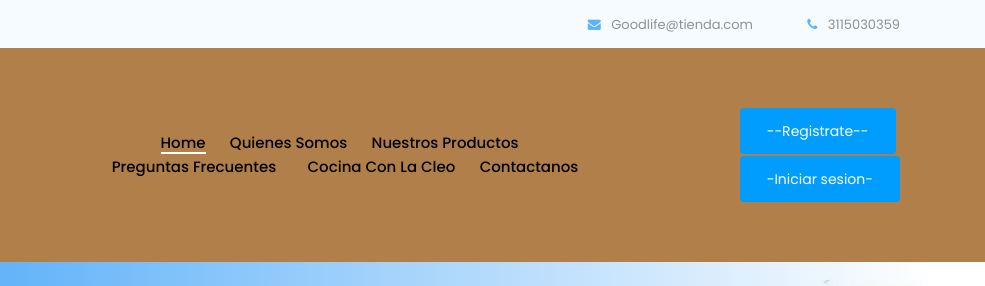
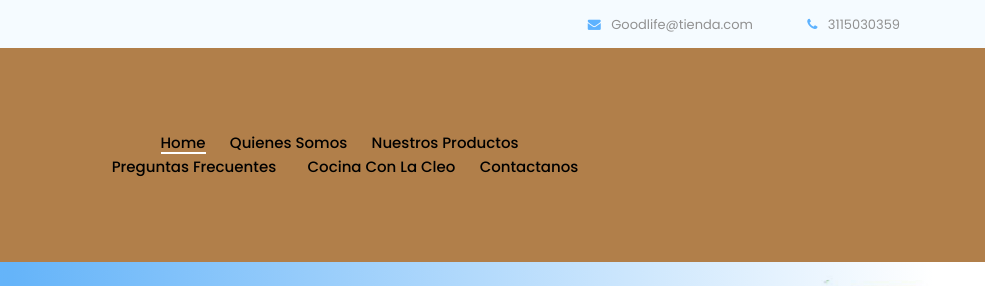
Before and after one commit to ZANTIOK/proyecto, a plain HTML site: page Department.html in a window 1280 px wide. Shown: the top 286 px of the page, 295-1280 px from the left. Drawn offline with Linux system fonts and the light colour scheme; some icons are missing; a web font is replaced by a local one.

Commit message:
Update Department.html

```diff
--- a/Department.html
+++ b/Department.html
@@ -97,16 +97,7 @@
                                 </nav>
                             </div>
                         </div>
-                        <div class="col-xl-3 col-lg-3 d-none d-lg-block">
-                            <div class="Appointment">
-                                <div class="book_btn d-none d-lg-block">
-                                    <a class="popup-with-form" href="#test-form">--Registrate--</a>
-                                    <br>
-                                    <br>
-                                    <a class="popup-with-form" href="#test-iniciar">-Iniciar sesion-</a>
-                                </div>
-                            </div>
-                        </div>
+
                         <div class="col-12">
                             <div class="mobile_menu d-block d-lg-none"></div>
                         </div>
```
